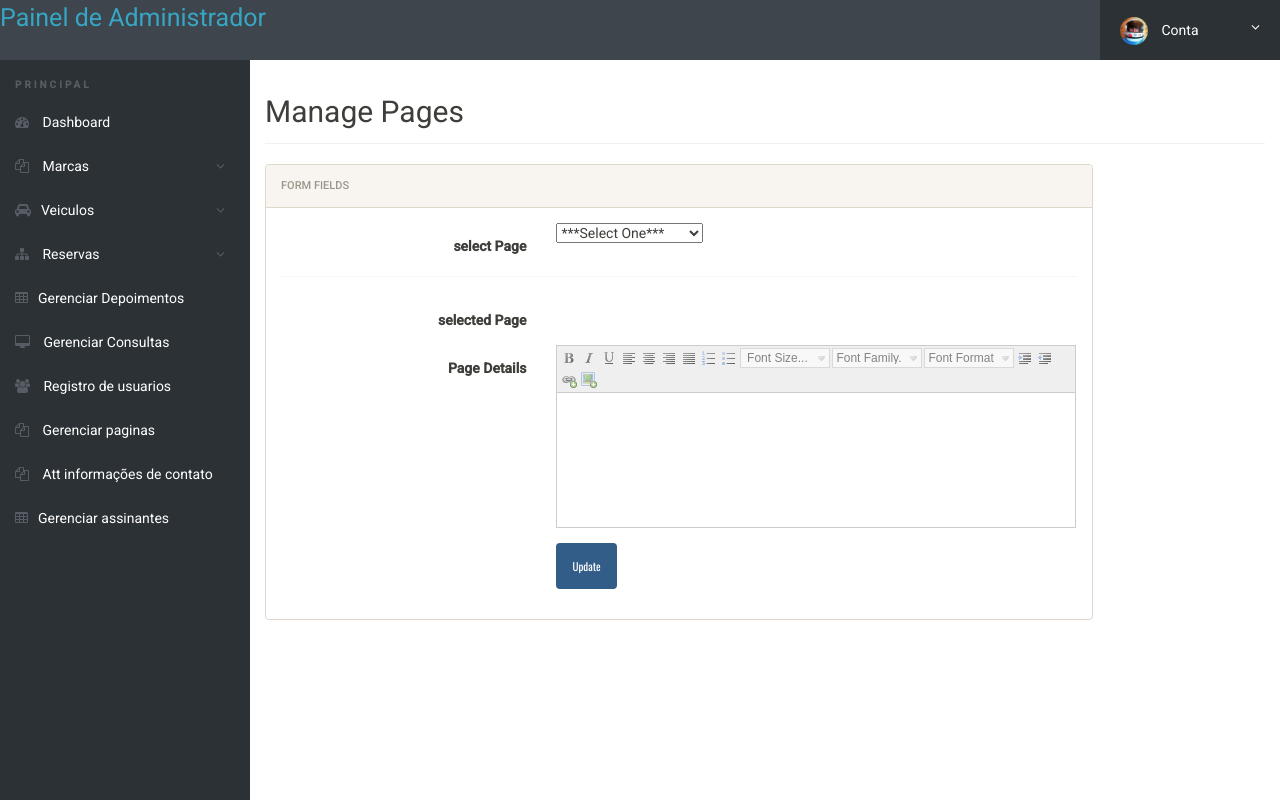
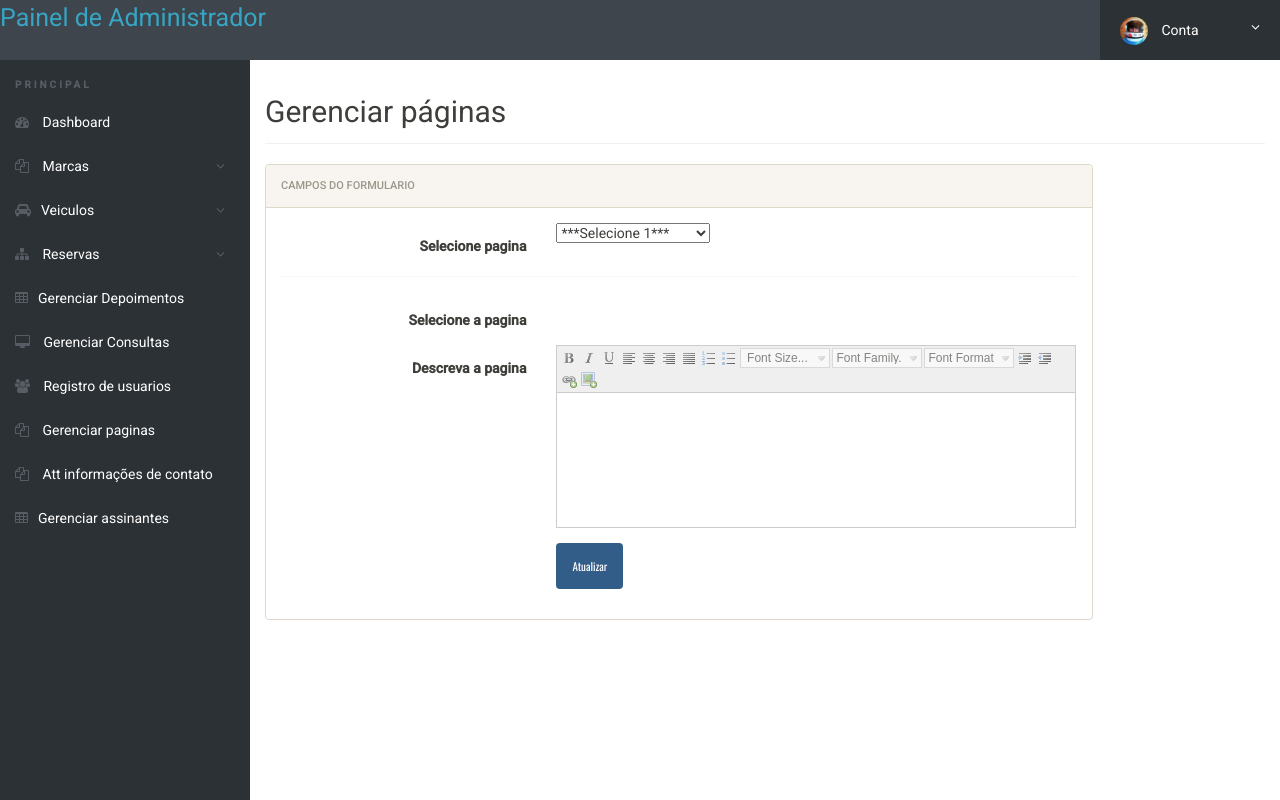
Before and after one commit to tecrodrigocastro/carrentalportal, a PHP site: page /admin/manage-pages.php?type=1 in a window 1280 px wide. Run offline with PHP 8.4, Linux system fonts and the light colour scheme; the visitor is signed in with stand-in values (Sample User, id 1); data that the repository does not hold is empty.

Commit message:
manage-pages

```diff
--- a/admin/manage-pages.php
+++ b/admin/manage-pages.php
@@ -33,7 +33,7 @@ $msg="Page data updated  successfully";
 	<meta name="author" content="">
 	<meta name="theme-color" content="#3e454c">
 
-	<title>Car Rental Portal | Admin Create Brand</title>
+	<title>Car Rental Portal | Paginas</title>
 
 	<!-- Font awesome -->
 	<link rel="stylesheet" href="css/font-awesome.min.css">
@@ -119,26 +119,27 @@ function MM_jumpMenu(targ,selObj,restore){ //v3.0
 				<div class="row">
 					<div class="col-md-12">
 
-						<h2 class="page-title">Manage Pages </h2>
+						<h2 class="page-title">Gerenciar páginas</h2>
 
 						<div class="row">
 							<div class="col-md-10">
 								<div class="panel panel-default">
-									<div class="panel-heading">Form fields</div>
+									<div class="panel-heading">Campos do formulario</div>
 									<div class="panel-body">
 										<form method="post" name="chngpwd" class="form-horizontal" onSubmit="return valid();">
 
 
-  	        	  <?php if($error){?><div class="errorWrap"><strong>ERROR</strong>:<?php echo htmlentities($error); ?> </div><?php }
-				else if($msg){?><div class="succWrap"><strong>SUCCESS</strong>:<?php echo htmlentities($msg); ?> </div><?php }?>
+  	        	  <?php if($error){?><div class="errorWrap"><strong>ERRO</strong>:<?php echo htmlentities($error); ?> </div><?php }
+				else if($msg){?><div class="succWrap"><strong>SUCESSO</strong>:<?php echo htmlentities($msg); ?> </div><?php }?>
 											<div class="form-group">
-												<label class="col-sm-4 control-label">select Page</label>
+												<label class="col-sm-4 control-label">Selecione pagina</label>
 												<div class="col-sm-8">
 															   <select name="menu1" onChange="MM_jumpMenu('parent',this,0)">
-                  <option value="" selected="selected" class="form-control">***Select One***</option>
-                  <option value="manage-pages.php?type=terms">terms and condition</option>
-                  <option value="manage-pages.php?type=privacy">privacy and policy</option>
-                  <option value="manage-pages.php?type=aboutus">aboutus</option>
+                  <option value="" selected="selected" class="form-control">***Selecione 1***</option>
+                  <option value="manage-pages.php?type=terms">Termos e condições</option>
+                  <option value="manage-pages.php?type=privacy">privacidade e política
+</option>
+                  <option value="manage-pages.php?type=aboutus">about us</option>
                   <option value="manage-pages.php?type=faqs">FAQs</option>
                 </select>
 												</div>
@@ -146,7 +147,7 @@ function MM_jumpMenu(targ,selObj,restore){ //v3.0
 											<div class="hr-dashed"></div>
 
 											<div class="form-group">
-												<label class="col-sm-4 control-label">selected Page</label>
+												<label class="col-sm-4 control-label">Selecione a pagina</label>
 												<div class="col-sm-8">
 						<?php
 
@@ -179,7 +180,7 @@ function MM_jumpMenu(targ,selObj,restore){ //v3.0
 											</div>
 
 									<div class="form-group">
-												<label class="col-sm-4 control-label">Page Details </label>
+												<label class="col-sm-4 control-label">Descreva a pagina</label>
 												<div class="col-sm-8">
 			<textarea class="form-control" rows="5" cols="50" name="pgedetails" id="pgedetails" placeholder="Package Details" required>
 										<?php
@@ -205,7 +206,7 @@ echo htmlentities($result->detail);
 											<div class="form-group">
 												<div class="col-sm-8 col-sm-offset-4">
 
-												<button type="submit" name="submit" value="Update" id="submit" class="btn-primary btn">Update</button>
+												<button type="submit" name="submit" value="Update" id="submit" class="btn-primary btn">Atualizar</button>
 												</div>
 											</div>
 
```
